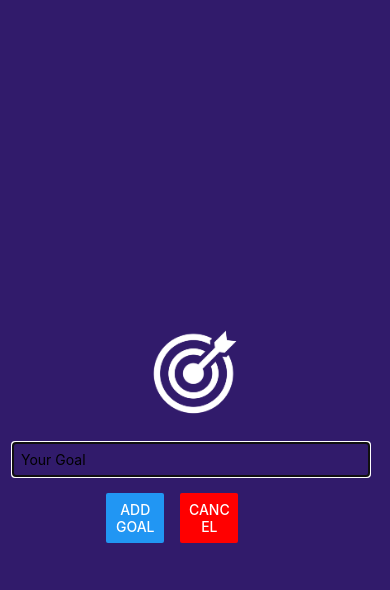
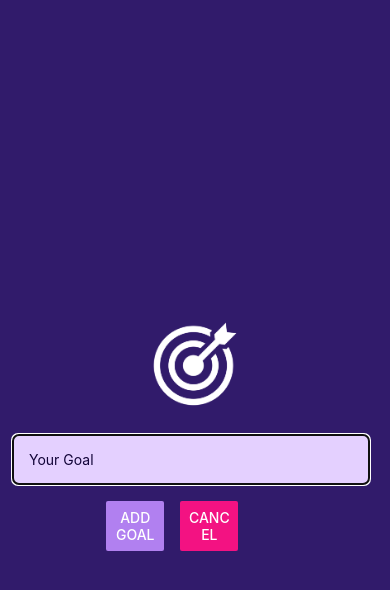
Before and after one commit to BartugKaan/GoalsApp, a React Native app: screen / in a window 390 px wide. Both pictures are taken after a click on the button "ADD NEW GOAL". Shown: the top 590 px of the page. Built offline with nearby package versions, Linux system fonts and the light colour scheme.

Commit message:
Add StatusBar and update styles

```diff
--- a/App.js
+++ b/App.js
@@ -1,5 +1,6 @@
 import { useState } from 'react'
 import { StyleSheet, View, FlatList, Button } from 'react-native'
+import { StatusBar } from 'expo-status-bar'
 
 import GoalItem from './components/GoalItem'
 import GoalInput from './components/GoalInput'
@@ -33,11 +34,13 @@
   }
 
   return (
+    <>
+      <StatusBar style="light" />
       <View style={styles.appContainer}>
         <Button
           title="Add New Goal"
           onPress={startAddGoalHandler}
-        color="#5e0acc"
+          color="#a065ec"
         />
         <GoalInput
           onAddGoal={addGoalHandler}
@@ -62,6 +65,7 @@
           />
         </View>
       </View>
+    </>
   )
 }
 
--- a/app.json
+++ b/app.json
@@ -3,9 +3,8 @@
     "name": "GoalsApp",
     "slug": "GoalsApp",
     "version": "1.0.0",
-    "assetBundlePatterns": [
-      "**/*"
-    ]
+    "assetBundlePatterns": ["**/*"],
+    "backgroundColor": "#1e085a"
   },
   "name": "GoalsApp"
 }
--- a/components/GoalInput.js
+++ b/components/GoalInput.js
@@ -28,10 +28,10 @@
         />
         <View style={styles.buttonContainer}>
           <View style={styles.button}>
-            <Button title="Add Goal" onPress={addGoalHandler} />
+            <Button title="Add Goal" onPress={addGoalHandler} color="#b180f0" />
           </View>
           <View style={styles.button}>
-            <Button title="Cancel" color="red" onPress={props.onCancel} />
+            <Button title="Cancel" color="#f31282" onPress={props.onCancel} />
           </View>
         </View>
       </View>
@@ -52,9 +52,12 @@
   },
   textInput: {
     borderWidth: 1,
-    borderColor: '#cccccc',
+    borderColor: '#e4d0ff',
+    backgroundColor: '#e4d0ff',
+    color: '#120438',
+    borderRadius: 6,
     width: '100%',
-    padding: 8,
+    padding: 16,
     marginRight: 8,
   },
   buttonContainer: {
```
Lines whose indentation alone changed are shown as unchanged.
